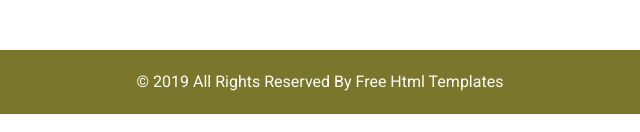
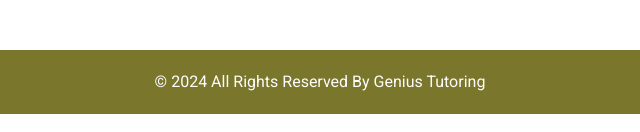
Before and after one commit to Genius-Tutoring/Genius-Tutoring.github.io, a plain HTML site: page general.html in a window 1280 px wide. Shown: the part 665-797 px from the top of the page, 320-960 px from the left. Drawn offline with nearby package versions, Linux system fonts and the light colour scheme; some packages are replaced by stand-ins of ours.

Commit message:
Update general.html

```diff
--- a/general.html
+++ b/general.html
@@ -200,8 +200,8 @@
   <!-- footer section -->
   <section class="container-fluid footer_section">
     <p>
-      &copy; 2019 All Rights Reserved By
-      <a href="https://html.design/">Free Html Templates</a>
+      &copy; 2024 All Rights Reserved By
+      <a href="https://html.design/">Genius Tutoring</a>
     </p>
   </section>
   <!-- footer section -->
```
